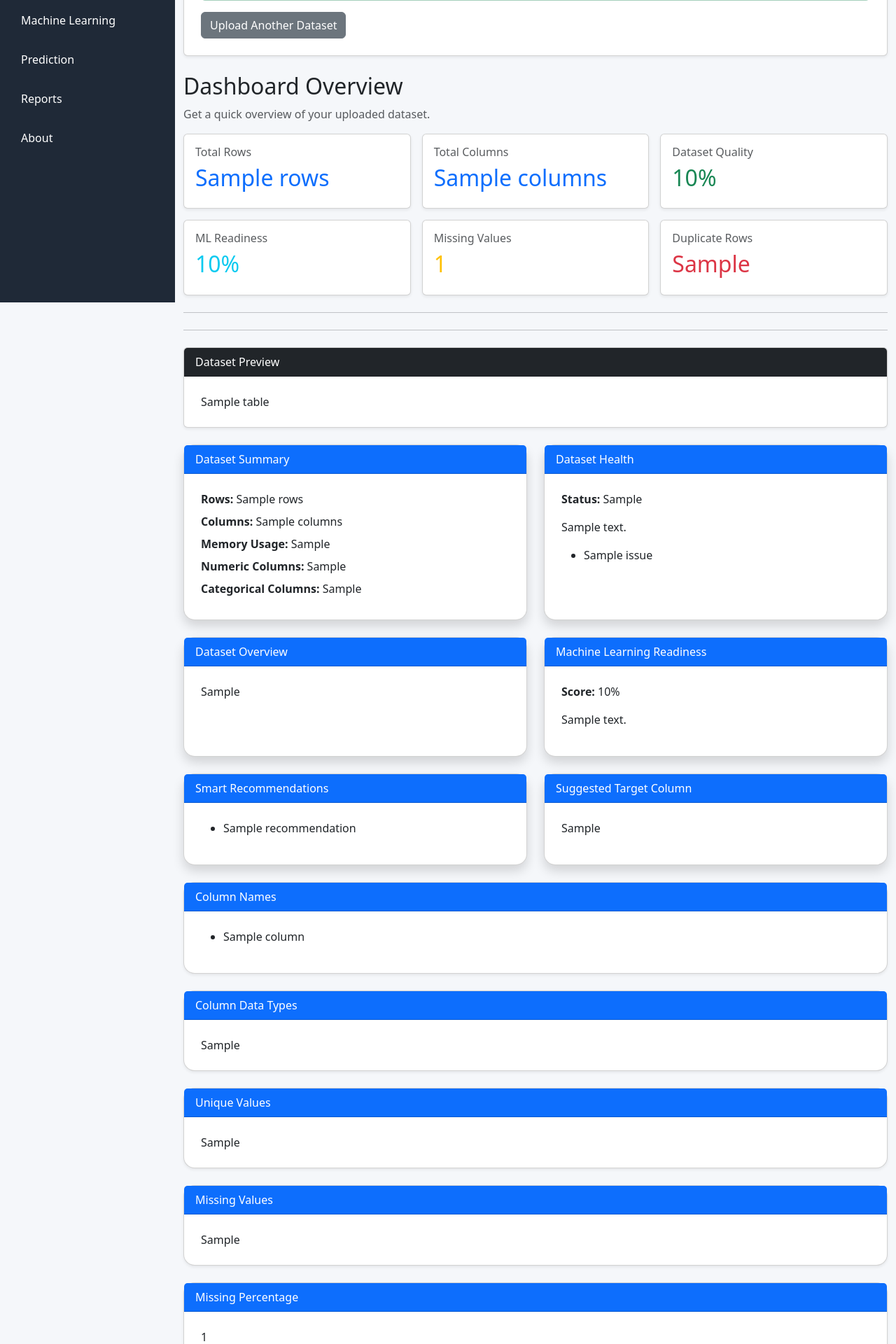
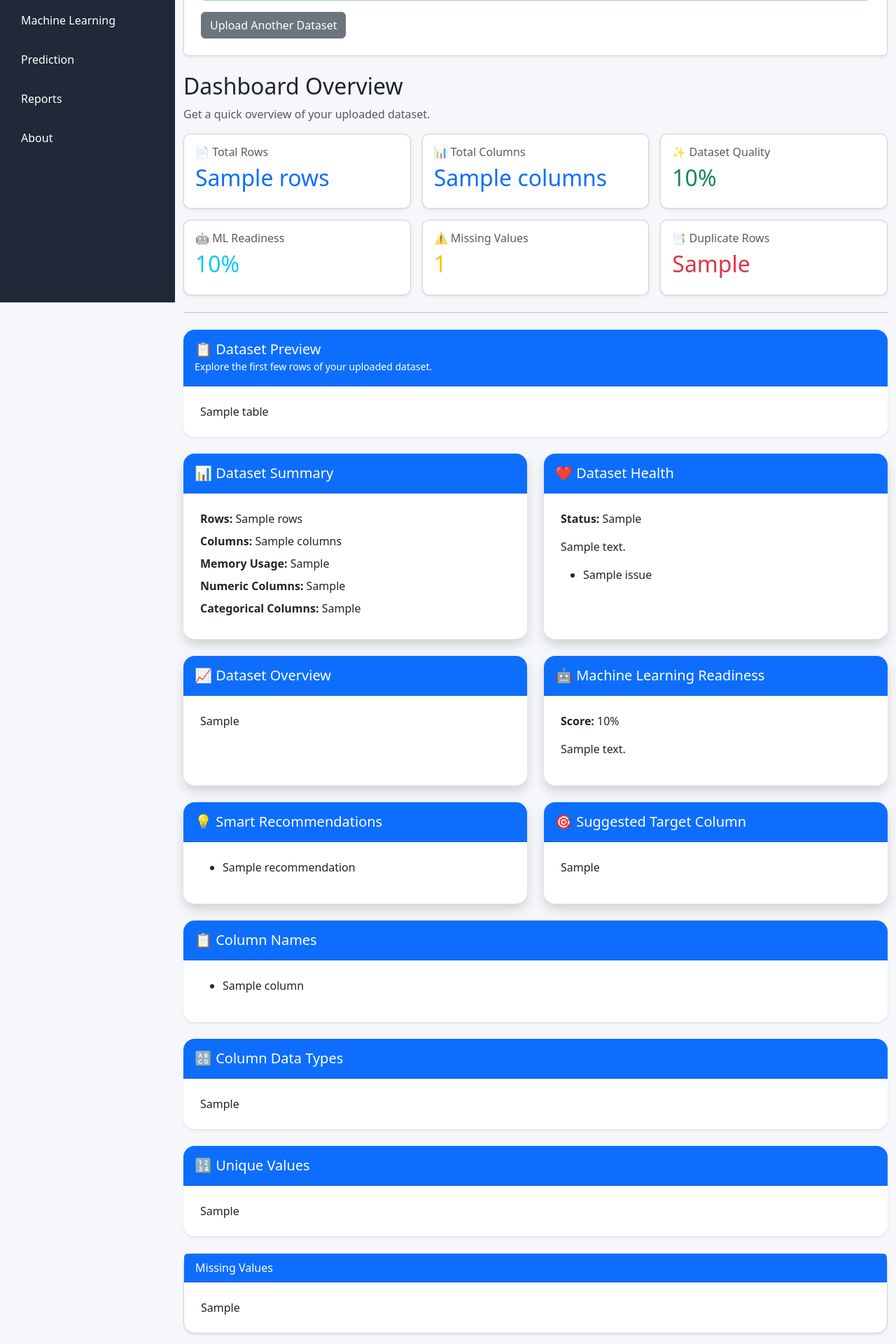
Before and after one commit to Neelu-Verma-26/DataSense-AI, a Flask app: template templates/index.html in a window 1280 px wide. Shown: the part 368-2288 px from the top of the page at 70% size. Run offline with Flask 3, Linux system fonts and the light colour scheme; the template is opened without the code that fills it: most values are stand-ins (such as "Sample title", 1, 10 or a date in 2020).

Commit message:
Improve dashboard UI and dataset overview cards

```diff
--- a/templates/index.html
+++ b/templates/index.html
@@ -46,6 +46,16 @@
             margin-left: 250px;
             width: calc(100% - 250px);
             padding: 20px 0;
+        }
+        /* Dashboard Card Hover Effect */
+        .dashboard-card {
+            transition: transform 0.2s ease, box-shadow 0.2s ease;
+            border-radius: 10px;
+        }
+
+        .dashboard-card:hover {
+            transform: translateY(-5px);
+            box-shadow: 0 6px 18px rgba(0, 0, 0, 0.12);
         }
     </style>
     <link rel="icon" href="{{ url_for('static', filename='logo.png') }}">
@@ -140,9 +150,9 @@
 
                 <!-- Total Rows -->
                 <div class="col-md-4 col-sm-6">
-                    <div class="card shadow-sm h-100">
+                    <div class="card shadow-sm h-100 dashboard-card">
                         <div class="card-body">
-                            <h6 class="text-muted">Total Rows</h6>
+                            <h6 class="text-muted">📄 Total Rows</h6>
                             <h2 class="text-primary">
                                 {{ report.rows }}
                             </h2>
@@ -152,9 +162,9 @@
 
                 <!-- Total Columns -->
                 <div class="col-md-4 col-sm-6">
-                    <div class="card shadow-sm h-100">
+                    <div class="card shadow-sm h-100 dashboard-card">
                         <div class="card-body">
-                            <h6 class="text-muted">Total Columns</h6>
+                            <h6 class="text-muted">📊 Total Columns</h6>
                             <h2 class="text-primary">
                                 {{ report.columns }}
                             </h2>
@@ -164,9 +174,9 @@
 
                 <!-- Quality Score -->
                 <div class="col-md-4 col-sm-6">
-                    <div class="card shadow-sm h-100">
+                    <div class="card shadow-sm h-100 dashboard-card">
                         <div class="card-body">
-                            <h6 class="text-muted">Dataset Quality</h6>
+                            <h6 class="text-muted">✨ Dataset Quality</h6>
                             <h2 class="text-success">
                                 {{ report.quality_score }}%
                             </h2>
@@ -176,9 +186,9 @@
 
                 <!-- ML Readiness -->
                 <div class="col-md-4 col-sm-6">
-                    <div class="card shadow-sm h-100">
+                    <div class="card shadow-sm h-100 dashboard-card">
                         <div class="card-body">
-                            <h6 class="text-muted">ML Readiness</h6>
+                            <h6 class="text-muted">🤖 ML Readiness</h6>
                             <h2 class="text-info">
                                 {{ report.ml_readiness_score }}%
                             </h2>
@@ -188,9 +198,9 @@
 
                 <!-- Missing Values -->
                 <div class="col-md-4 col-sm-6">
-                    <div class="card shadow-sm h-100">
+                    <div class="card shadow-sm h-100 dashboard-card">
                         <div class="card-body">
-                            <h6 class="text-muted">Missing Values</h6>
+                            <h6 class="text-muted">⚠️ Missing Values</h6>
                             <h2 class="text-warning">
                                 {{ report.total_missing_values }}
                             </h2>
@@ -200,9 +210,9 @@
 
                 <!-- Duplicate Rows -->
                 <div class="col-md-4 col-sm-6">
-                    <div class="card shadow-sm h-100">
+                    <div class="card shadow-sm h-100 dashboard-card">
                         <div class="card-body">
-                            <h6 class="text-muted">Duplicate Rows</h6>
+                            <h6 class="text-muted">📑 Duplicate Rows</h6>
                             <h2 class="text-danger">
                                 {{ report.duplicate_rows }}
                             </h2>
@@ -214,12 +224,12 @@
         </div>
 
         <hr class="my-4">
+        <div class="card mt-4 shadow-sm rounded-4 border-0">
+            <div class="card-header bg-primary text-white rounded-top-4 py-3">
+                <h5 class="mb-0">📋 Dataset Preview</h5>
+                <small>Explore the first few rows of your uploaded dataset.</small>
+            </div>
 
-        <hr class="my-4">
-        <div class="card mt-4 shadow-sm">
-            <div class="card-header bg-dark text-white">
-                Dataset Preview
-            </div>
             <div class="card-body p-4">
                 <div class="table-responsive">
                     {{ report.table | safe }}
@@ -229,9 +239,9 @@
 
         <div class="row mt-4">
             <div class="col-md-6">
-                <div class="card h-100 shadow rounded-4">
-                    <div class="card-header bg-primary text-white">
-                        Dataset Summary
+                <div class="card h-100 shadow rounded-4 border-0">
+                    <div class="card-header bg-primary text-white rounded-top-4 py-3">
+                        <h5 class="mb-0">📊 Dataset Summary</h5>
                     </div>
                     <div class="card-body p-4">
                         <p class="mb-2"><strong>Rows:</strong> {{ report.rows }}</p>
@@ -244,9 +254,9 @@
             </div>
 
             <div class="col-md-6">
-                <div class="card h-100 shadow rounded-4">
-                    <div class="card-header bg-primary text-white">
-                        Dataset Health
+                <div class="card h-100 shadow rounded-4 border-0">
+                    <div class="card-header bg-primary text-white rounded-top-4 py-3">
+                        <h5 class="mb-0">❤️ Dataset Health</h5>
                     </div>
                     <div class="card-body p-4">
                         <p><strong>Status:</strong> {{ report.dataset_health }}</p>
@@ -267,9 +277,9 @@
 
         <div class="row mt-4">
             <div class="col-md-6">
-                <div class="card h-100 shadow rounded-4">
-                    <div class="card-header bg-primary text-white">
-                        Dataset Overview
+                <div class="card h-100 shadow rounded-4 border-0">
+                    <div class="card-header bg-primary text-white rounded-top-4 py-3">
+                        <h5 class="mb-0">📈 Dataset Overview</h5>
                     </div>
                     <div class="card-body p-4">
                         <p>{{ report.dataset_overview }}</p>
@@ -278,9 +288,9 @@
             </div>
 
             <div class="col-md-6">
-                <div class="card h-100 shadow rounded-4">
-                    <div class="card-header bg-primary text-white">
-                        Machine Learning Readiness
+                <div class="card h-100 shadow rounded-4 border-0">
+                    <div class="card-header bg-primary text-white rounded-top-4 py-3">
+                        <h5 class="mb-0">🤖 Machine Learning Readiness</h5>
                     </div>
                     <div class="card-body p-4">
                         <p><strong>Score:</strong> {{ report.ml_readiness_score }}%</p>
@@ -293,9 +303,9 @@
 
         <div class="row mt-4">
             <div class="col-md-6">
-                <div class="card h-100 shadow rounded-4">
-                    <div class="card-header bg-primary text-white">
-                        Smart Recommendations
+                <div class="card h-100 shadow rounded-4 border-0">
+                    <div class="card-header bg-primary text-white rounded-top-4 py-3">
+                        <h5 class="mb-0">💡 Smart Recommendations</h5>
                     </div>
                     <div class="card-body p-4">
                         {% if report.recommendations %}
@@ -312,9 +322,9 @@
             </div>
 
             <div class="col-md-6">
-                <div class="card h-100 shadow rounded-4">
-                    <div class="card-header bg-primary text-white">
-                        Suggested Target Column
+                <div class="card h-100 shadow rounded-4 border-0">
+                    <div class="card-header bg-primary text-white rounded-top-4 py-3">
+                        <h5 class="mb-0">🎯 Suggested Target Column</h5>
                     </div>
 
                     <div class="card-body p-4">
@@ -330,9 +340,9 @@
             </div>
         </div>
 
-        <div class="card mt-4 shadow-sm rounded-4">
-            <div class="card-header bg-primary text-white">
-                Column Names
+        <div class="card mt-4 shadow-sm rounded-4 border-0">
+            <div class="card-header bg-primary text-white rounded-top-4 py-3">
+                <h5 class="mb-0">📋 Column Names</h5>
             </div>
             <div class="card-body p-4">
                 <ul>
@@ -343,18 +353,18 @@
             </div>
         </div>
 
-        <div class="card mt-4 shadow-sm rounded-4">
-            <div class="card-header bg-primary text-white">
-                Column Data Types
+        <div class="card mt-4 shadow-sm rounded-4 border-0">
+            <div class="card-header bg-primary text-white rounded-top-4 py-3">
+                <h5 class="mb-0">🔠 Column Data Types</h5>
             </div>
             <div class="card-body p-4">
                 {{ report.column_types_html|safe }}
             </div>
         </div>
 
-        <div class="card mt-4 shadow-sm rounded-4">
-            <div class="card-header bg-primary text-white">
-                Unique Values
+        <div class="card mt-4 shadow-sm rounded-4 border-0">
+            <div class="card-header bg-primary text-white rounded-top-4 py-3">
+                <h5 class="mb-0">🔢 Unique Values</h5>
             </div>
             <div class="card-body p-4">
                 {{ report.unique_values_html | safe }}
```
